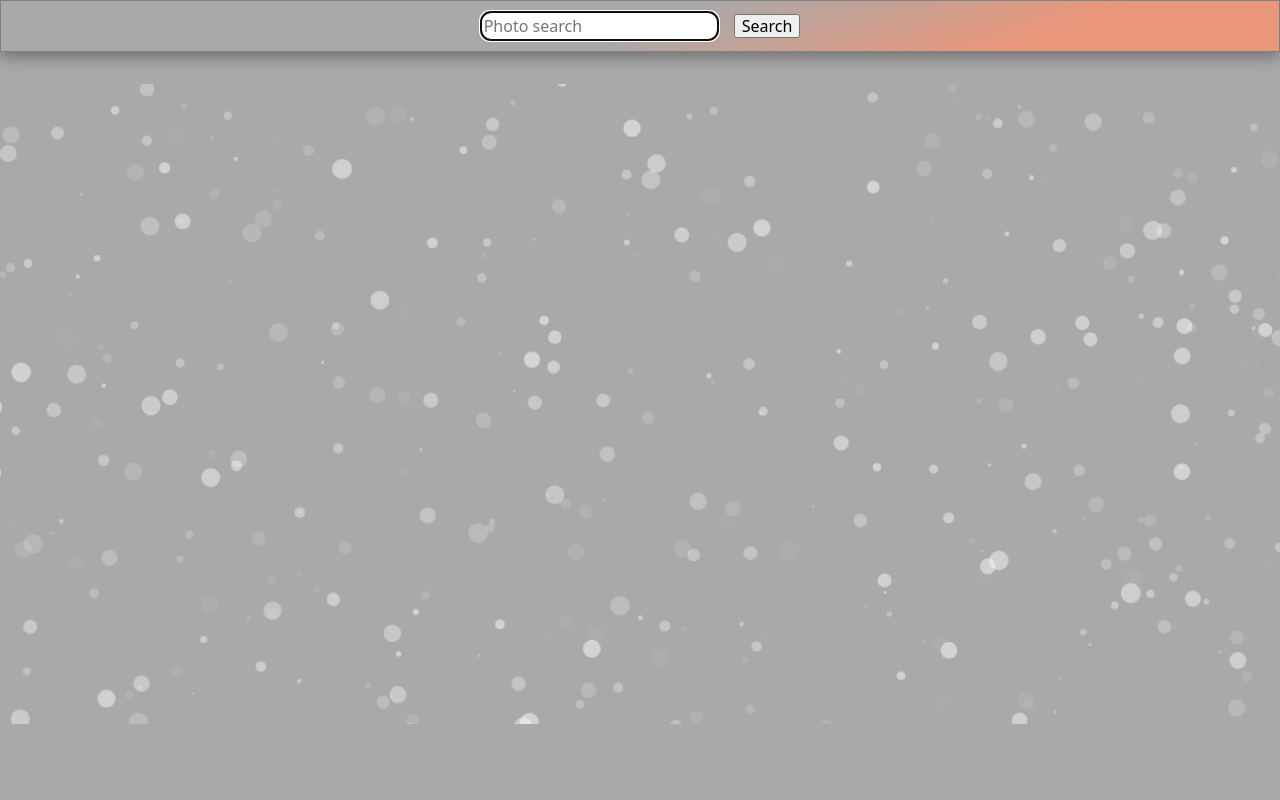
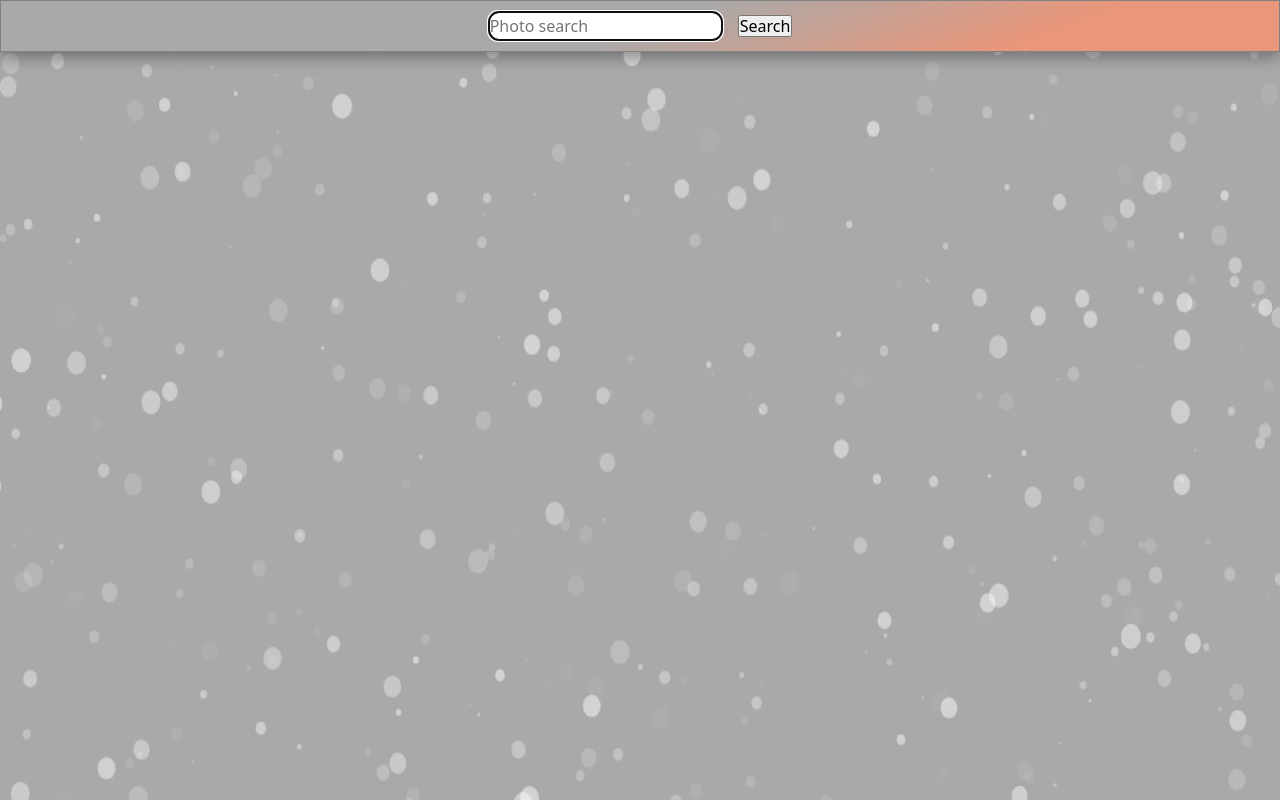
Before and after one commit to blavikensbutcher/goit-neo-react-hw-module4, a React (Vite) app: page / in a window 1280 px wide. Built offline with nearby package versions, Linux system fonts and the light colour scheme.

Commit message:
move particles on bg

```diff
--- a/index.html
+++ b/index.html
@@ -7,18 +7,13 @@
     <title>Photo Search</title>
   </head>
   <body>
+    <!-- particles.js container -->
+    <div id="particles-js"></div>
     <div id="root"></div>
     <script type="module" src="/src/main.jsx"></script>
-    <!-- particles.js container -->
-    <div id="particles-js"></div>
 
     <!-- scripts -->
     <script src="/src/js/particles.js"></script>
     <script src="/src/js/app.js"></script>
-
-
-
-
-
   </body>
 </html>
--- a/src/index.css
+++ b/src/index.css
@@ -1,3 +1,24 @@
+* {
+  margin: 0;
+  padding: 0;
+}
+
 body {
   background-color: darkgrey;
+  position: relative;
 }
+
+#particles-js {
+  position: fixed;
+  top: 0;
+  left: 0;
+  width: 100%;
+  height: 100%;
+  z-index: -1;
+  pointer-events: none;
+}
+
+#root {
+  position: relative;
+  z-index: 1;
+}
```
